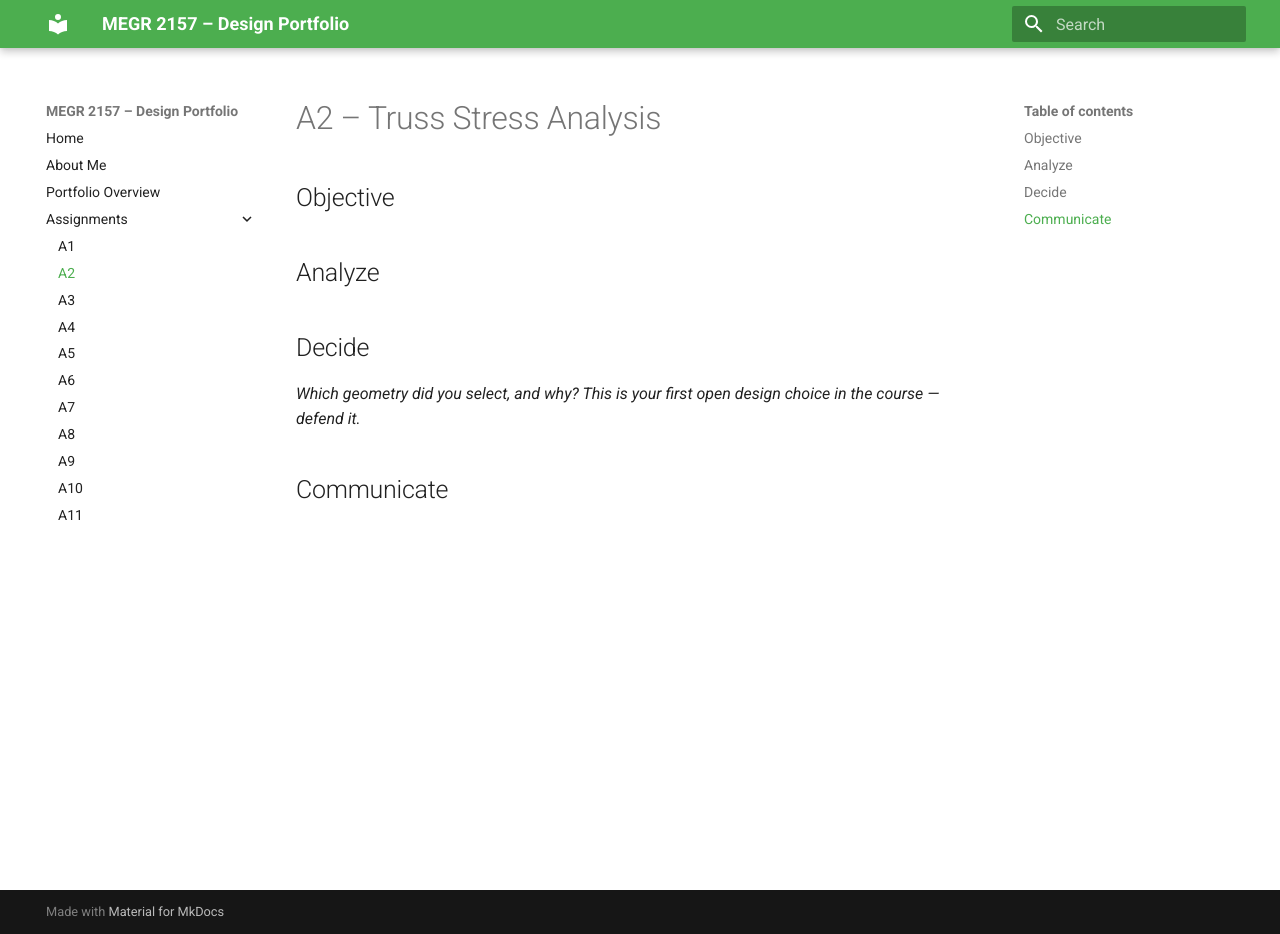
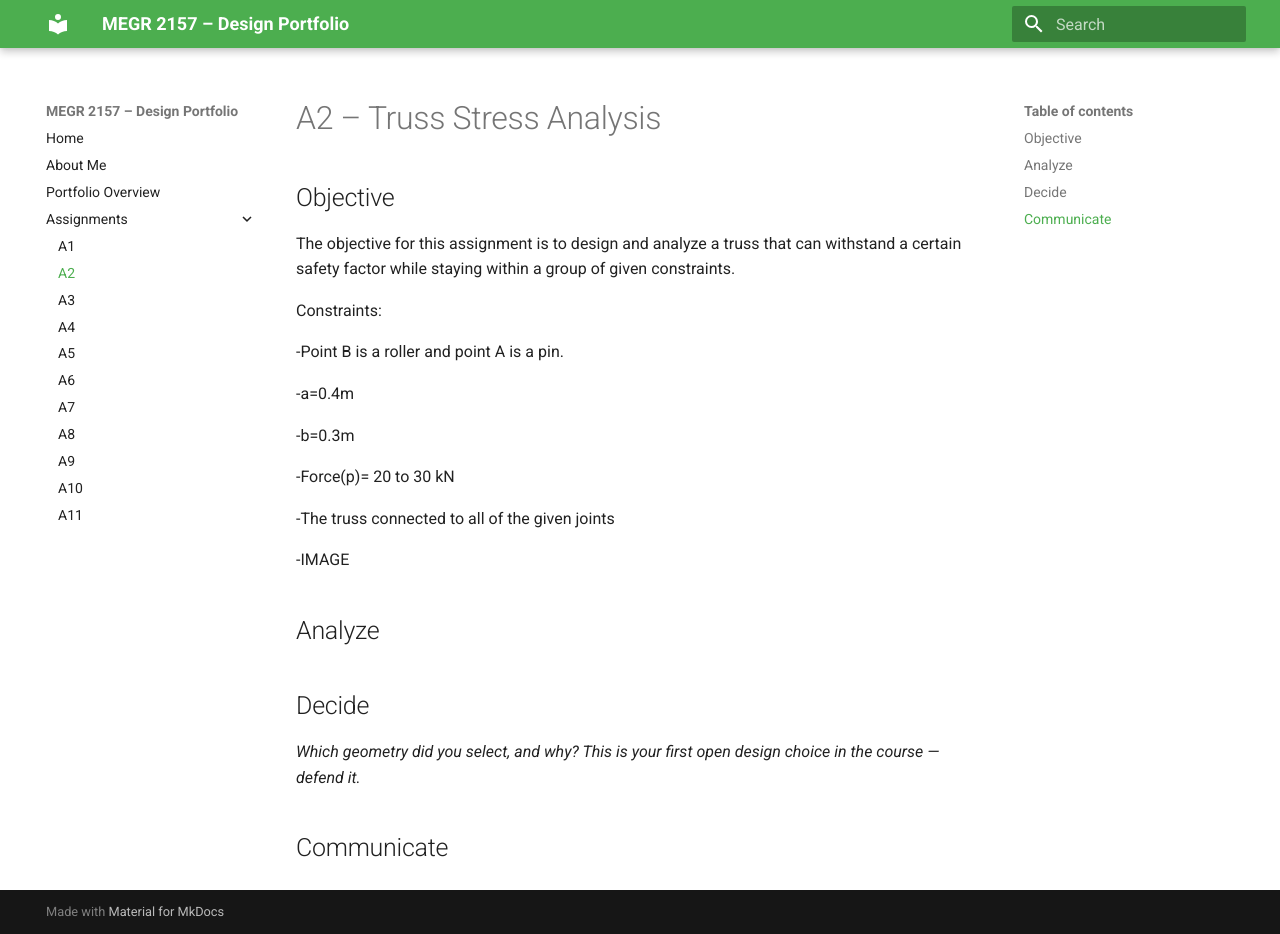
Before and after one commit to noaheme/design-projects-portfolio, an MkDocs documentation site: the page built from docs/assignments/A02/index.md, in a window 1280 px wide and 934 px high. Built offline with MkDocs 1.6.1 and Material for MkDocs 9.7.7, drawn with Linux system fonts in a browser that asks for light colours.

Commit message:
Update A2 index with objective and constraints
Added assignment objective and constraints for A2.

```diff
--- a/docs/assignments/A02/index.md
+++ b/docs/assignments/A02/index.md
@@ -1,7 +1,21 @@
 # A2 – Truss Stress Analysis
 
 ## Objective
+The objective for this assignment is to design and analyze a truss that can withstand a certain safety factor while staying within a group of given constraints.
 
+Constraints:
+
+-Point B is a roller and point A is a pin.
+
+-a=0.4m
+
+-b=0.3m
+
+-Force(p)= 20 to 30 kN
+
+-The truss connected to all of the given joints
+
+-IMAGE
 
 ## Analyze
 
```
